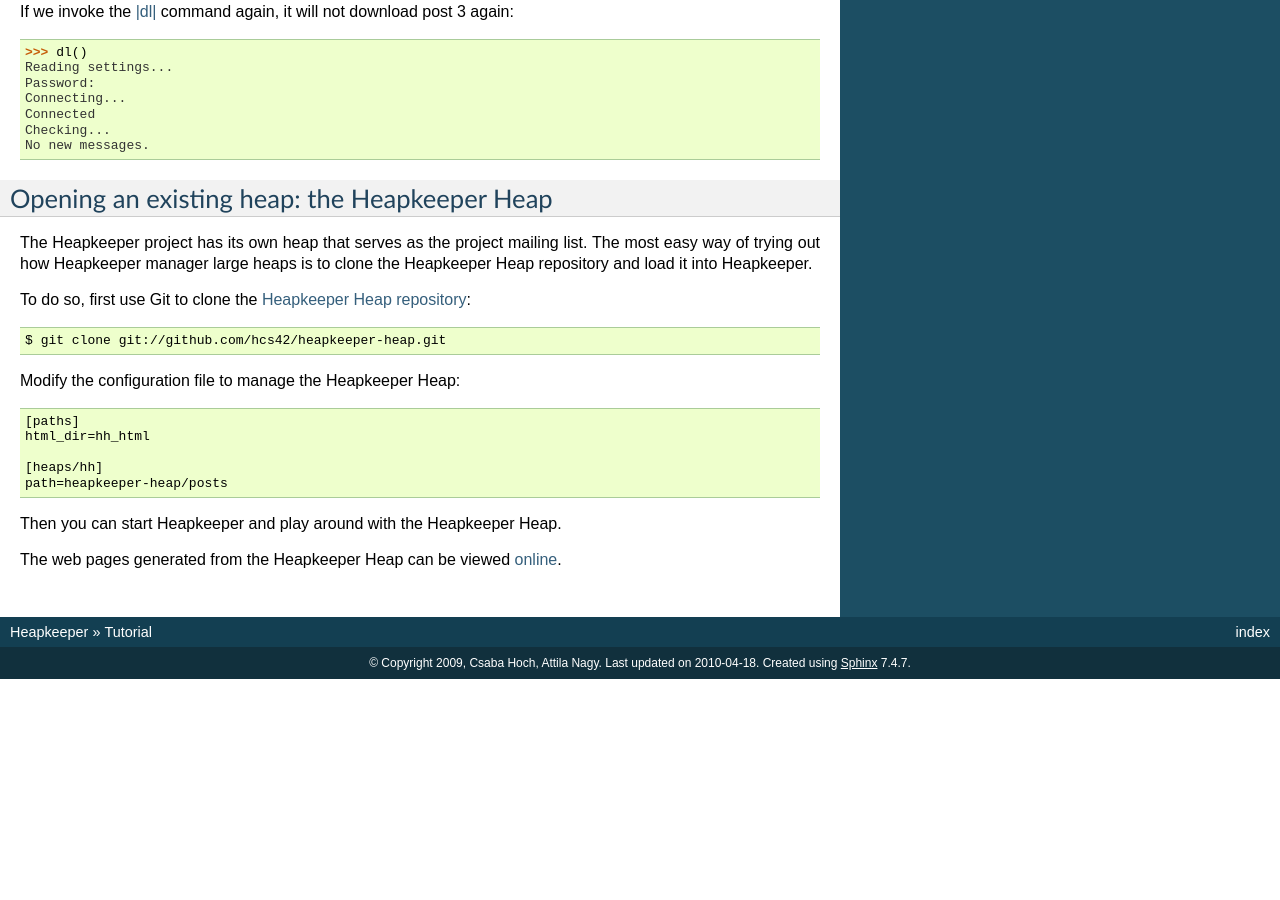
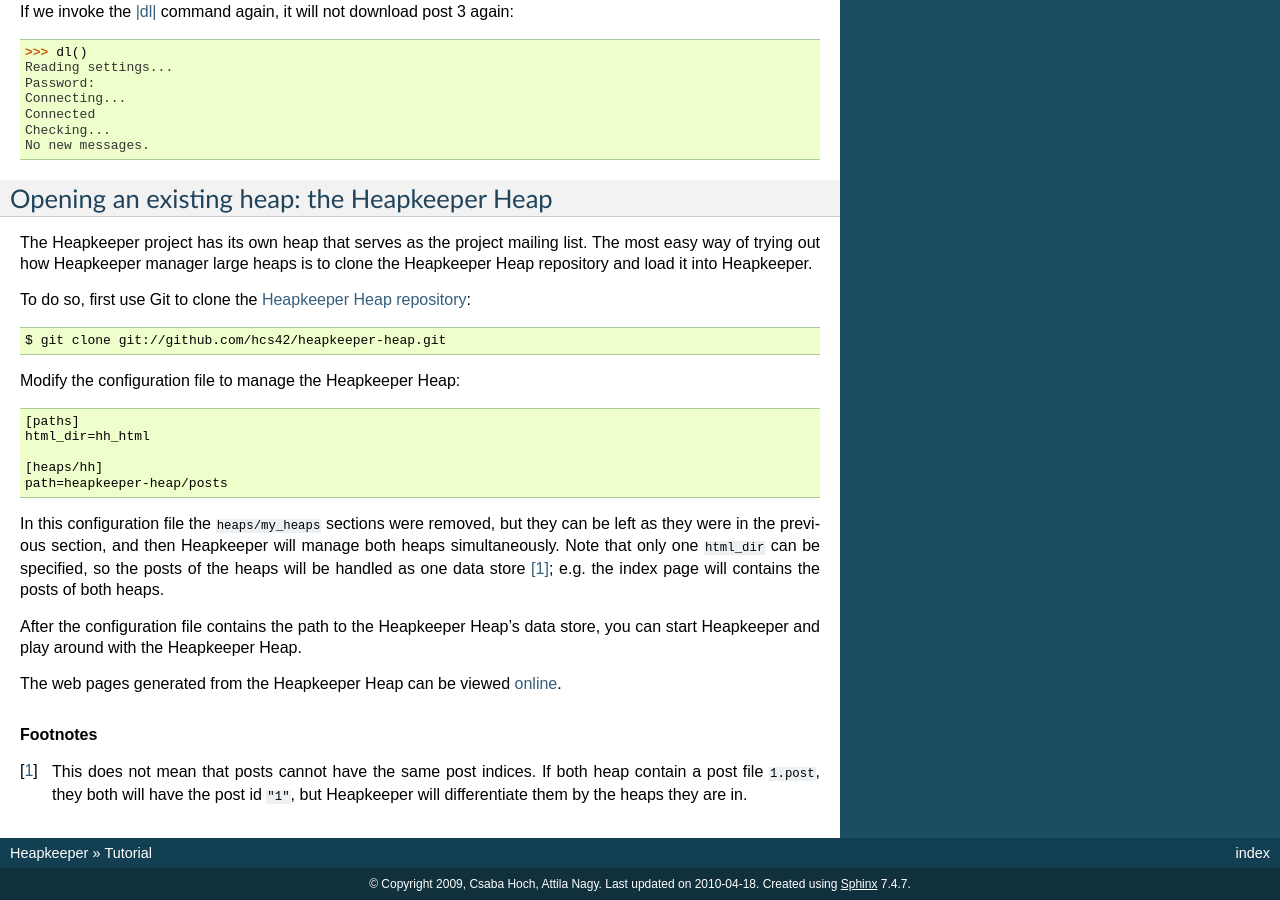
Before and after one commit to hcs42/heapkeeper-old, a Sphinx documentation site: the page built from doc/tutorial.rst, in a window 1280 px wide and 900 px high, scrolled down 15129 px. Built offline with Sphinx 7.4.7, drawn with Linux system fonts in a browser that asks for light colours; before the commit the page ends 15808 px from its top, so only the background shows below that.

Commit message:
tutorial: note added about several heaps
[documentation]

```diff
--- a/doc/tutorial.rst
+++ b/doc/tutorial.rst
@@ -888,9 +888,23 @@ Modify the configuration file to manage the Heapkeeper Heap:
     [heaps/hh]
     path=heapkeeper-heap/posts
 
-Then you can start Heapkeeper and play around with the Heapkeeper Heap.
+In this configuration file the ``heaps/my_heaps`` sections were removed, but
+they can be left as they were in the previous section, and then Heapkeeper will
+manage both heaps simultaneously. Note that only one ``html_dir`` can be
+specified, so the posts of the heaps will be handled as one data store
+[#post_index_collision]_; e.g. the index page will contains the posts of both heaps.
+
+After the configuration file contains the path to the Heapkeeper Heap's data
+store, you can start Heapkeeper and play around with the Heapkeeper Heap.
 
 The web pages generated from the Heapkeeper Heap can be viewed online__.
 
 __ http://github.com/hcs42/heapkeeper-heap
 __ http://heapkeeper-heap.github.com
+
+.. rubric:: Footnotes
+
+.. [#post_index_collision] This does not mean that posts cannot have the same
+   post indices. If both heap contain a post file ``1.post``, they both will
+   have the post id ``"1"``, but Heapkeeper will differentiate them by the
+   heaps they are in.
```
